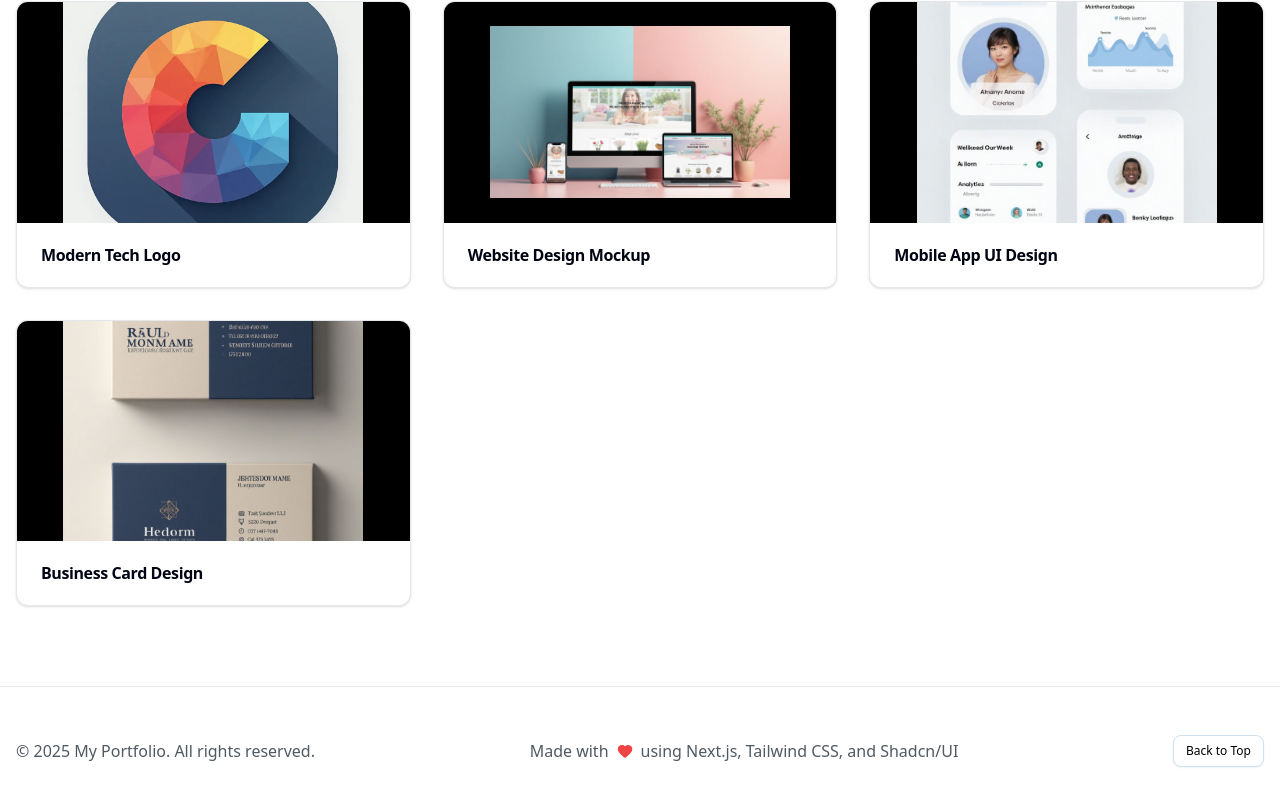
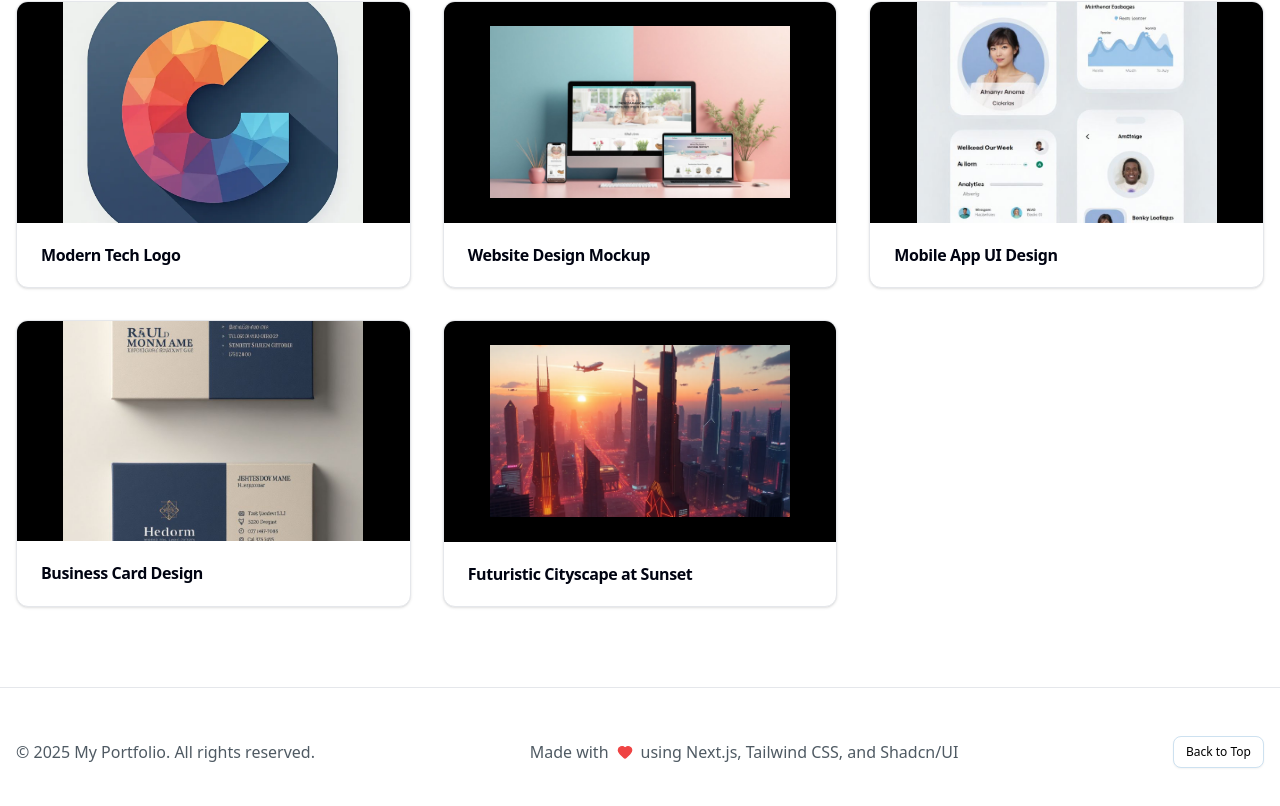
Before and after one commit to magnolia-AI/new-project-_V08L, a Next.js app: page /gallery in a window 1280 px wide. Shown: the part 1002-1808 px from the top of the page. Built offline with nearby package versions, Linux system fonts and the light colour scheme.

Commit message:
feat(gallery): add new futuristic cityscape image

```diff
--- a/components/gallery-section.tsx
+++ b/components/gallery-section.tsx
@@ -103,6 +103,14 @@ export function GallerySection() {
       imageUrl: '/images/business-card-design.jpg',
       category: 'design',
       technologies: ['Branding', 'Print Design']
+    },
+    {
+      id: 11,
+      title: 'Futuristic Cityscape at Sunset',
+      description: 'A futuristic digital cityscape at sunset with glowing skyscrapers and flying vehicles.',
+      imageUrl: '/images/futuristic-cityscape-sunset.jpg',
+      category: 'design',
+      technologies: ['Digital Art', 'Futuristic']
     }
   ]
 
```
Also changed, not shown: public/images/abstract-geometric-pattern.jpg (added), public/images/futuristic-cityscape-sunset.jpg (added).
